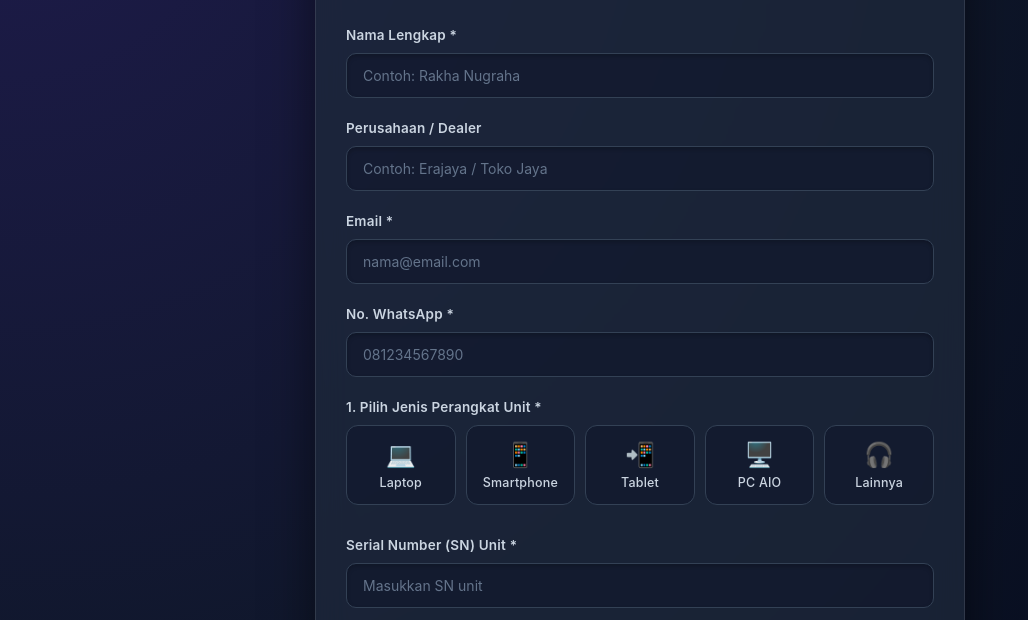
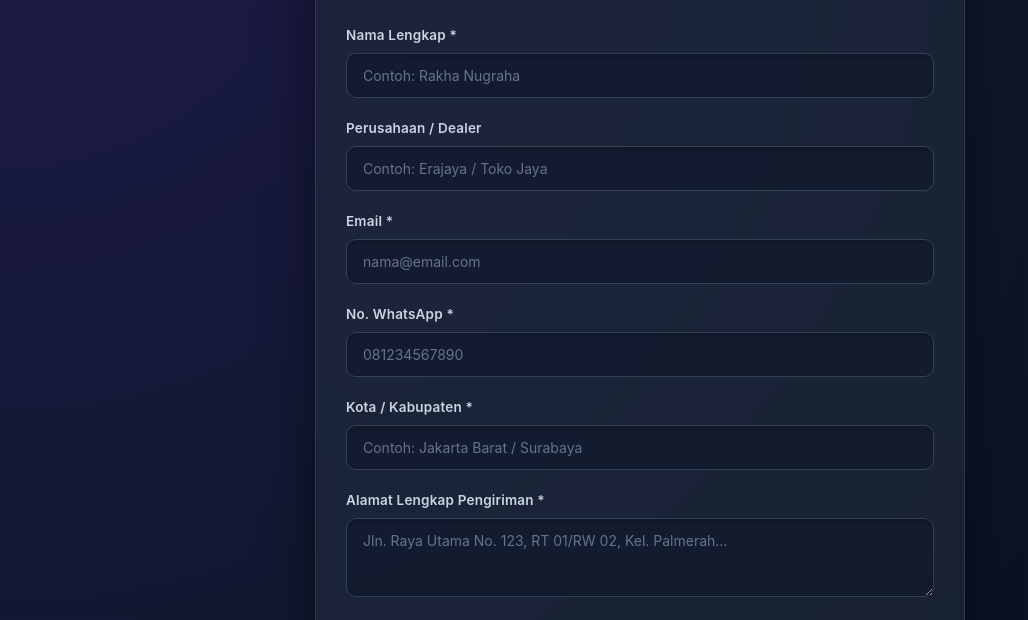
Before and after one commit to rakhanugrh/ADVAN-DOA-SYSTEM, a website: page public/index.html in a window 1280 px wide. Shown: the part 172-792 px from the top of the page, without its empty margins (0-1028 px from the left). Drawn offline with Linux system fonts and the light colour scheme.

Commit message:
Add city and full address fields to index.html form

```diff
--- a/public/index.html
+++ b/public/index.html
@@ -200,6 +200,17 @@
         <input type="text" id="nowa" required placeholder="081234567890">
       </div>
 
+      <!-- KOLOM TAMBAHAN: KOTA & ALAMAT LENGKAP -->
+      <div class="form-group">
+        <label for="kota">Kota / Kabupaten *</label>
+        <input type="text" id="kota" required placeholder="Contoh: Jakarta Barat / Surabaya">
+      </div>
+
+      <div class="form-group">
+        <label for="alamat">Alamat Lengkap Pengiriman *</label>
+        <textarea id="alamat" rows="3" required placeholder="Jln. Raya Utama No. 123, RT 01/RW 02, Kel. Palmerah..."></textarea>
+      </div>
+
       <!-- 1. JENIS PERANGKAT (MENYAMPING + EMOJI) -->
       <div class="form-group">
         <label>1. Pilih Jenis Perangkat Unit *</label>
@@ -290,7 +301,6 @@
   </div>
 
   <script>
-    // Master data varian berdasarkan jenis perangkat
     const variantData = {
       Laptop: ['ADVAN Workplus', 'ADVAN Workpro', 'ADVAN Pixelwar', 'ADVAN AI Gen', 'ADVAN Soulmate', 'Laptop Seri Lainnya'],
       Smartphone: ['ADVAN Nasa Pro', 'ADVAN GX', 'ADVAN G9 Pro', 'Smartphone Seri Lainnya'],
@@ -302,7 +312,6 @@
     const groupVariant = document.getElementById('groupVariant');
     const variantSelect = document.getElementById('variantBarang');
 
-    // Event Listener Radio Button Menyamping
     document.querySelectorAll('input[name="jenisBarang"]').forEach(radio => {
       radio.addEventListener('change', function() {
         const selectedJenis = this.value;
@@ -326,7 +335,6 @@
       });
     });
 
-    // Form Submit Handler
     document.getElementById('formDOA').addEventListener('submit', async (e) => {
       e.preventDefault();
 
@@ -354,7 +362,6 @@
 
         const uploadedMedia = [];
 
-        // Direct Signed Upload ke Cloudinary
         if (filesToUpload.length > 0) {
           const sigRes = await fetch('/api/doa/cloudinary-signature');
           if (!sigRes.ok) throw new Error('Gagal mendapatkan token izin upload server.');
@@ -396,6 +403,8 @@
           perusahaan: document.getElementById('perusahaan').value || '',
           email: document.getElementById('email').value,
           nowa: document.getElementById('nowa').value,
+          kota: document.getElementById('kota').value,
+          alamat: document.getElementById('alamat').value,
           kategori: selectedRadio.value,
           tipeUnit: document.getElementById('variantBarang').value,
           snUnit: document.getElementById('snUnit').value,
```
